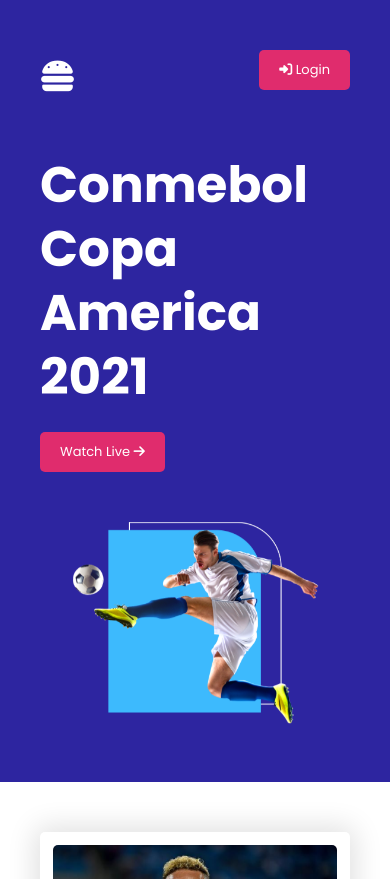
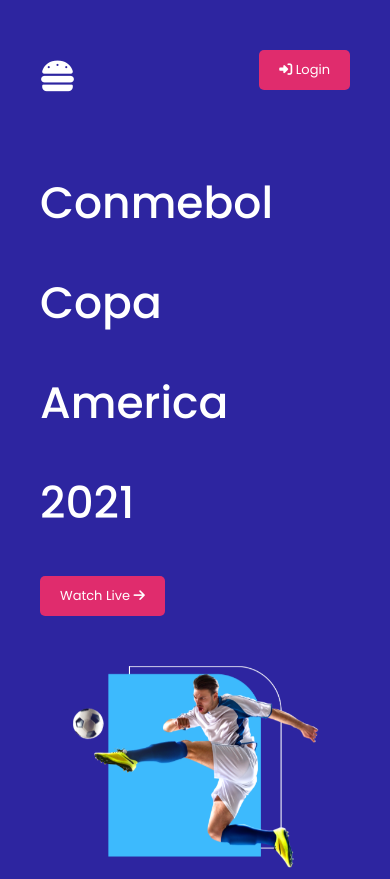
Before and after one commit to sbnoman01/Football, a plain HTML site: page index.html in a window 390 px wide. Shown: the top 879 px of the page. Drawn offline with Linux system fonts and the light colour scheme.

Commit message:
respnsive update

```diff
--- a/responsive.css
+++ b/responsive.css
@@ -32,8 +32,8 @@
         flex-direction: column;
     }
     h1 {
-        font-size: 50px;
-        line-height: 64px;
+        font-size: 44px;
+        font-weight: 500;
     }
     .hero-heading {
         justify-content: start;
```
